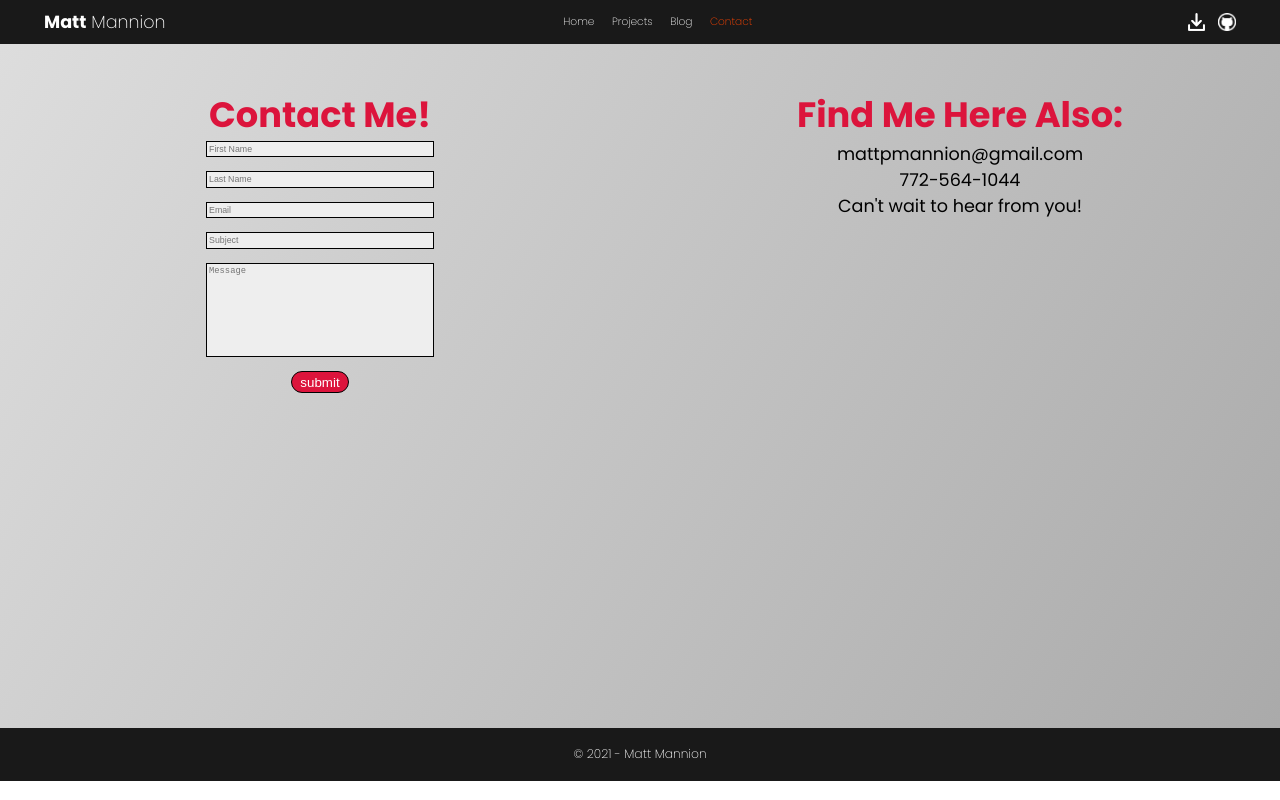
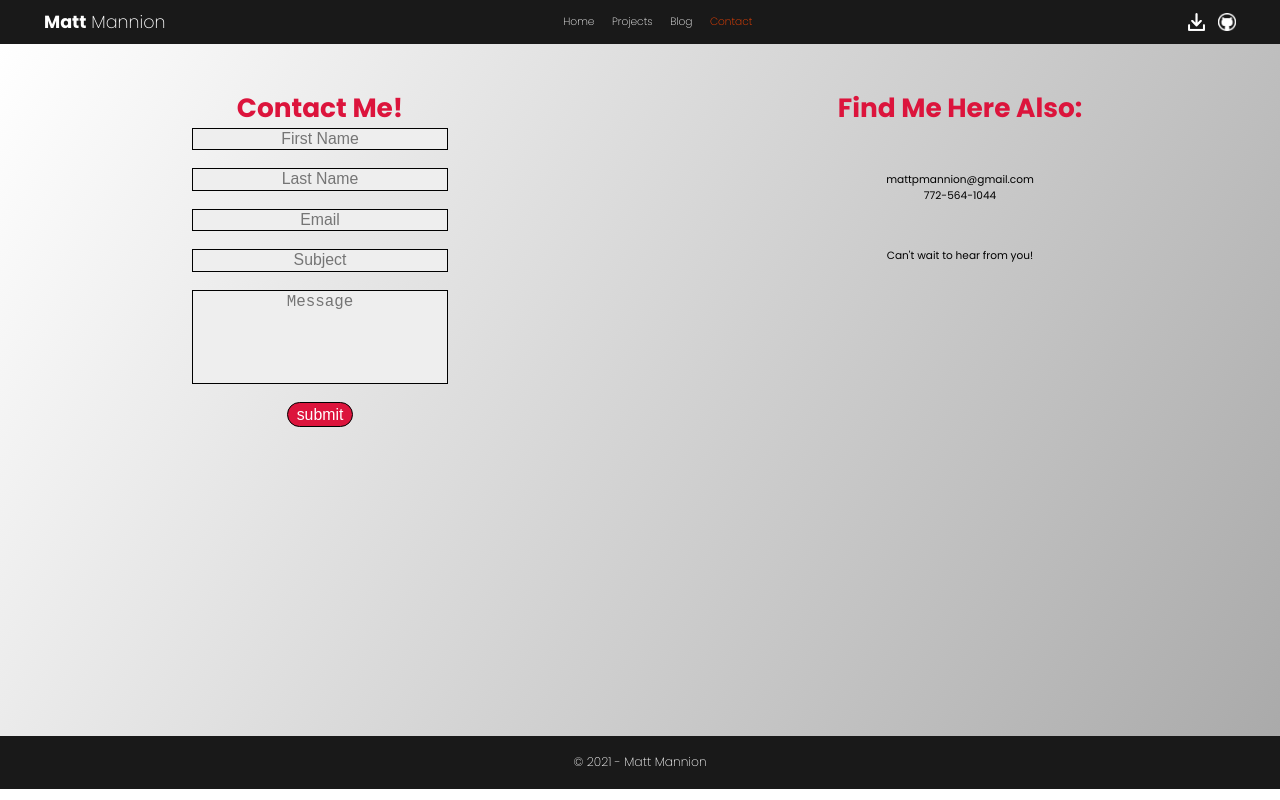
Before and after one commit to mattmannion/portfolio, a Next.js app in the folder ne/: page /contact in a window 1280 px wide. Built offline with nearby package versions, Linux system fonts and the light colour scheme.

Commit message:
about me added and styled

```diff
--- a/ne/app/contact/ContactInfo.tsx
+++ b/ne/app/contact/ContactInfo.tsx
@@ -2,8 +2,10 @@ export function ContactInfo() {
   return (
     <div className='contact__info'>
       <h1 className='contact__title'>Find Me Here Also:</h1>
-      <div>mattpmannion@gmail.com</div>
-      <div>772-564-1044</div>
+      <div className='contact__info-group'>
+        <div>mattpmannion@gmail.com</div>
+        <div>772-564-1044</div>
+      </div>
       <div>Can't wait to hear from you!</div>
     </div>
   );
--- a/ne/pages/projects.tsx
+++ b/ne/pages/projects/index.tsx
@@ -1,7 +1,9 @@
+import { ProjectsMain } from '../../app/projects/Projects';
+
 export default function ProjectsPage() {
   return (
     <div className='fade-in-effect'>
-      <div>projects</div>
+      <ProjectsMain />
     </div>
   );
 }
--- a/ne/sass/components/_buttons.scss
+++ b/ne/sass/components/_buttons.scss
@@ -1,4 +1,6 @@
 .accent-button {
+  font-size: 1.8rem;
+
   color: white;
   background-color: crimson;
 
--- a/ne/sass/pages/_contact.scss
+++ b/ne/sass/pages/_contact.scss
@@ -3,18 +3,23 @@
   grid-template-columns: 1fr 1fr;
   align-items: baseline;
 
-  background: linear-gradient(120deg, #ddd, #aaa);
-  height: 80vh;
+  background: linear-gradient(120deg, white, #aaa);
+  height: 81vh;
   padding-top: 5rem;
+
+  &__title {
+    font-size: 3rem;
+    color: crimson;
+  }
 
   input,
   textarea {
-    width: 100%;
+    width: 125%;
     padding: 0.25rem;
     border-radius: 0rem;
     border: 1px solid black;
     background-color: #eee;
-    font-size: 1rem;
+    font-size: 1.6rem;
 
     transition: all 0.2s;
 
@@ -26,12 +31,9 @@
 
     &::placeholder {
       font-weight: 500;
-      font-size: 1rem;
+      font-size: 1.8rem;
+      text-align: center;
     }
-  }
-
-  &__title {
-    color: crimson;
   }
 
   ////////////////////
@@ -56,9 +58,10 @@
   }
 
   &__error {
+    font-size: 1.2rem;
+    font-weight: 600;
     text-align: center;
     color: crimson;
-    font-size: 0.9rem;
     margin-bottom: 0.25rem;
   }
 
@@ -67,14 +70,21 @@
   ////////////////////
 
   &__info {
+    font-size: 1.2rem;
+
     @include centerFlex;
     justify-content: unset;
+
+    gap: 5rem;
 
     flex-flow: column;
 
     width: 100%;
     height: 100%;
+  }
 
-    // background-color: #eee;
+  &__info-group {
+    @include centerFlex;
+    flex-flow: column;
   }
 }
--- /dev/null
+++ b/ne/sass/pages/_projects.scss
@@ -0,0 +1,27 @@
+.projects {
+  @include centerFlex;
+  flex-flow: column;
+
+  padding-bottom: 10rem;
+
+  &__title {
+    padding: 2.5rem 0rem;
+    color: crimson;
+  }
+
+  &__container {
+    background-color: #ccc;
+  }
+}
+
+.project-card {
+  @include centerFlex;
+  flex-flow: column;
+
+  border: 0.1rem solid black;
+  width: 50rem;
+
+  &__title {
+    color: crimson;
+  }
+}
--- a/ne/sass/sass/index.scss
+++ b/ne/sass/sass/index.scss
@@ -14,3 +14,4 @@
 @import '../pages/after_about';
 @import '../pages/contact';
 @import '../pages/home';
+@import '../pages/projects';
```
Also changed, not shown: ne/app/projects/ProjectCard.tsx (added, +17 -0 lines), ne/app/projects/Projects.tsx (+9 -4 lines), ne/pages/blog/index.tsx (renamed from ne/pages/blog.tsx).
